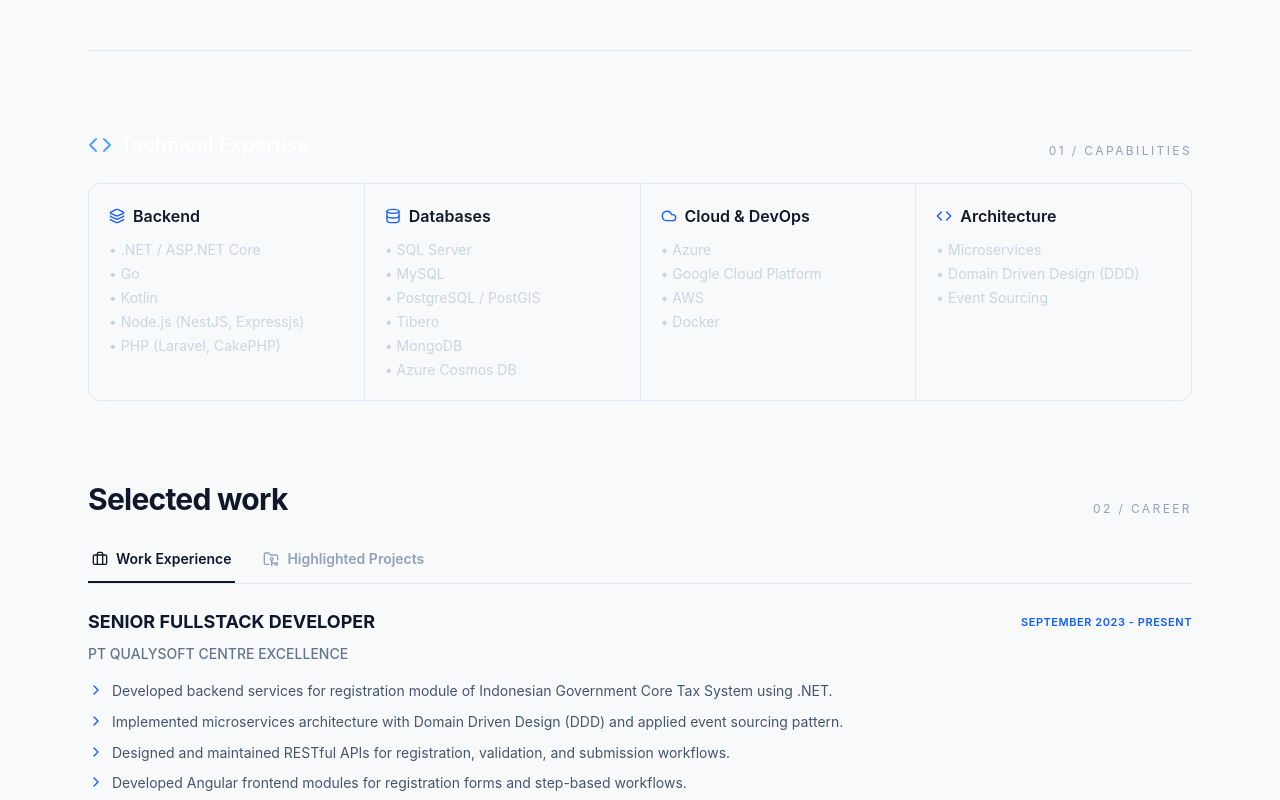
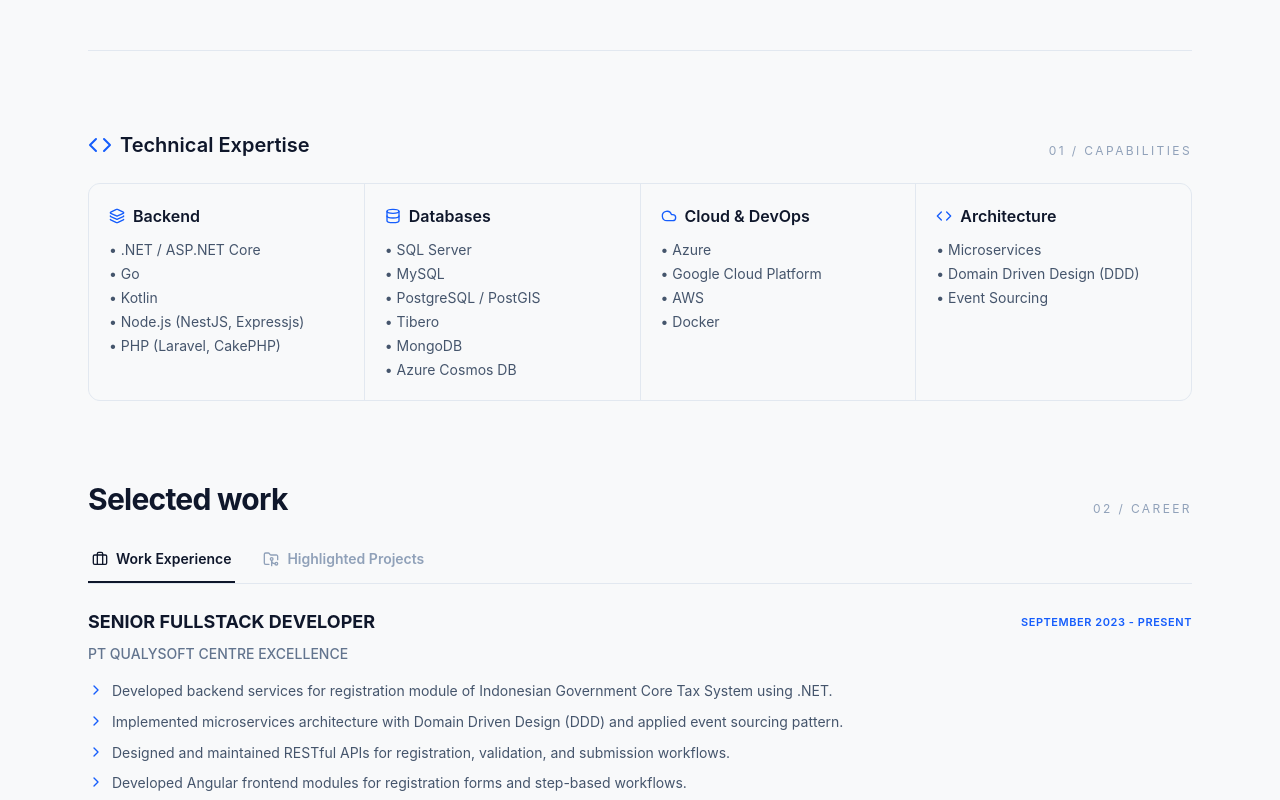
Before and after one commit to abushaista/abushaista.github.io, a React (Vite) app: page / in a window 1280 px wide. Shown: the part 920-1720 px from the top of the page. Built offline with nearby package versions, Linux system fonts and the light colour scheme.

Commit message:
fix: update text colors for improved readability in SectionTitle and SkillCard components

```diff
--- a/src/components/atoms/SectionTitle.tsx
+++ b/src/components/atoms/SectionTitle.tsx
@@ -8,8 +8,8 @@ type SectionTitleProps = {
 
 export function SectionTitle({ icon: Icon, children, className = '' }: SectionTitleProps) {
   return (
-    <h2 className={`flex items-center gap-2 text-xl font-semibold text-white ${className}`}>
-      <Icon className="text-blue-400" />
+    <h2 className={`flex items-center gap-2 text-xl font-semibold text-slate-900 ${className}`}>
+      <Icon className="text-blue-600" />
       {children}
     </h2>
   );
--- a/src/components/molecules/SkillCard.tsx
+++ b/src/components/molecules/SkillCard.tsx
@@ -13,7 +13,7 @@ export function SkillCard({ icon: Icon, title, skills }: SkillCardProps) {
         <Icon className="h-4 w-4 text-blue-600" />
         {title}
       </h3>
-      <ul className="space-y-1 text-sm text-slate-300">
+      <ul className="space-y-1 text-sm text-slate-600">
         {skills.map((skill) => <li key={skill}>• {skill}</li>)}
       </ul>
     </div>
```
